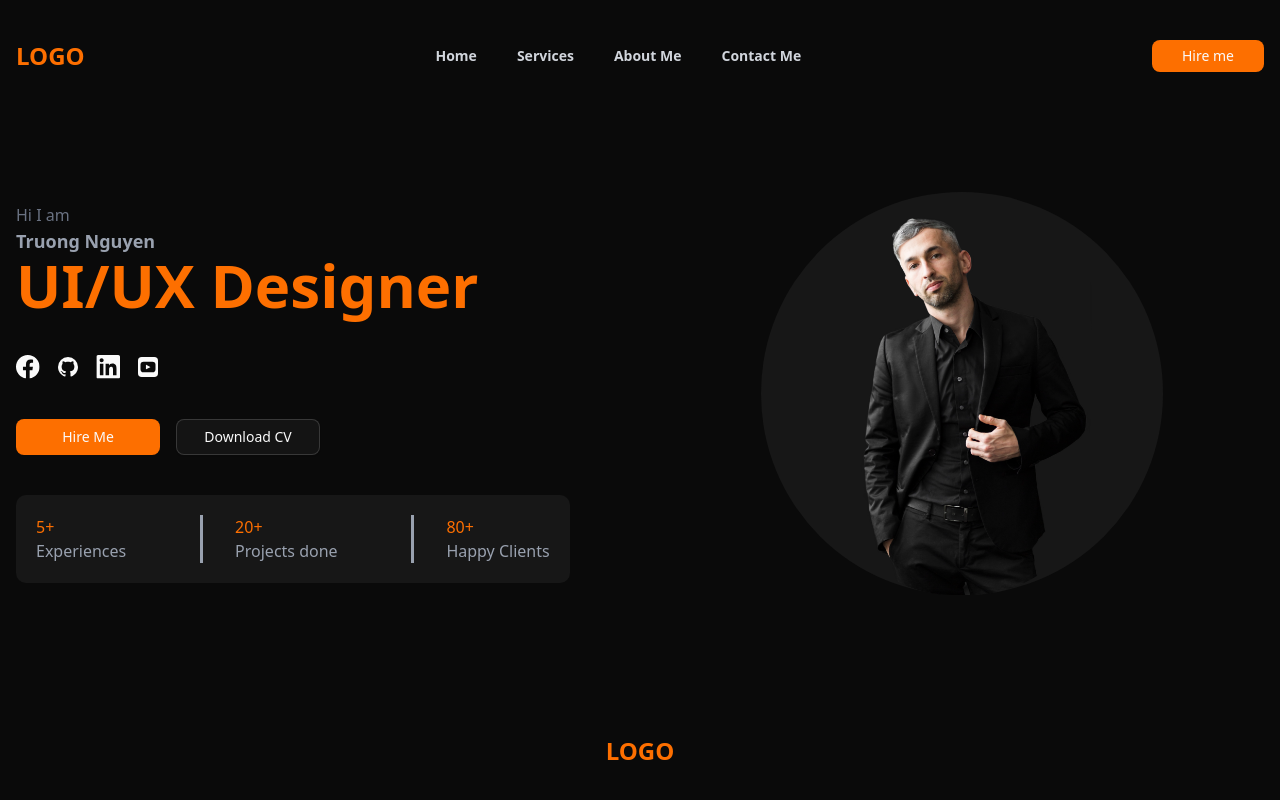
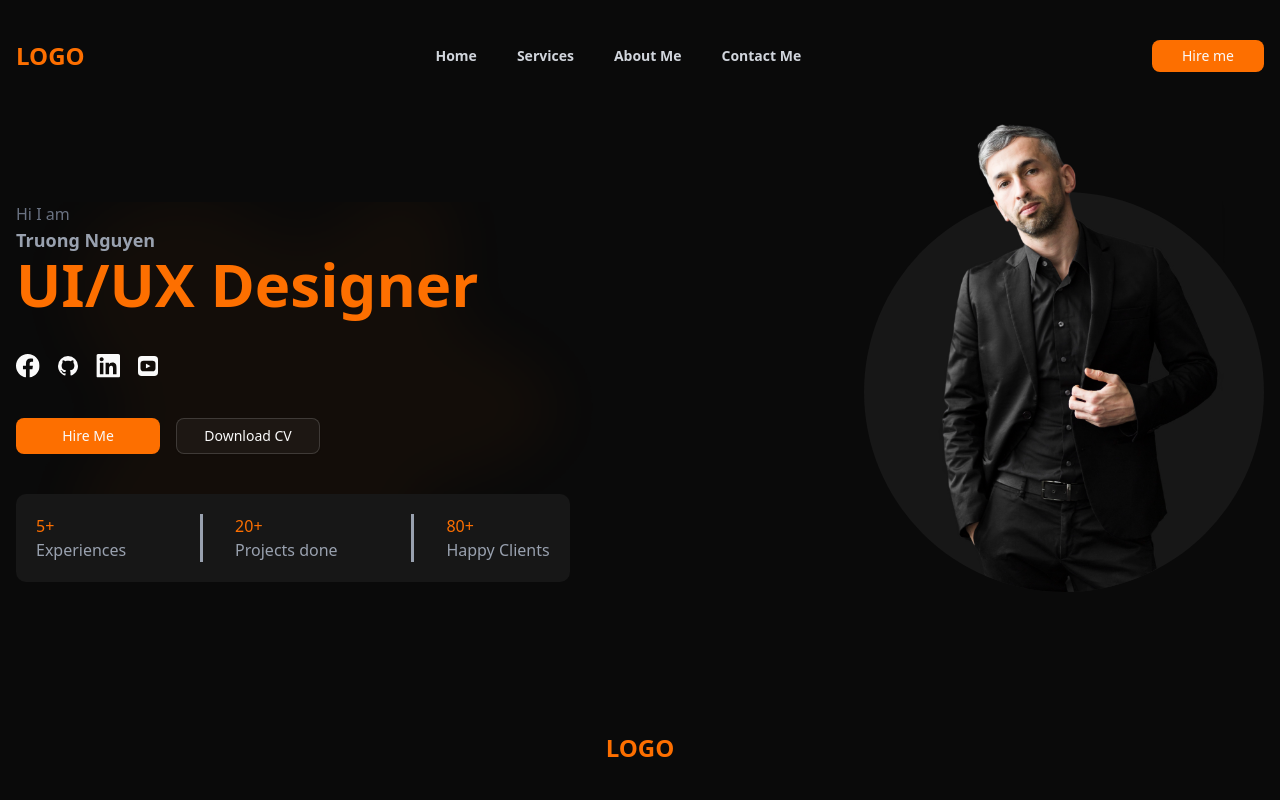
Before and after one commit to huutruong2304/portfolio-3, a Next.js app: page / in a window 1280 px wide. Shown: the top 800 px of the page. Built offline with nearby package versions, Linux system fonts and the light colour scheme.

Commit message:
feat: update style for avatar

```diff
--- a/app/page.tsx
+++ b/app/page.tsx
@@ -12,7 +12,7 @@ export default function Home() {
       {/* Home */}
       <div className="app-container">
         <TwoColSection>
-          <div className="">
+          <div className="bg-[url('/images/home-vector.png')] bg-cover bg-center">
             <p className="text-gray-500">Hi I am</p>
             <h2 className="text-lg font-semibold text-gray-400">Truong Nguyen</h2>
             <h1 className="text-6xl font-semibold text-primary">UI/UX Designer</h1>
@@ -45,14 +45,19 @@ export default function Home() {
               </div>
             </div>
           </div>
-          <div className="">
-            <div className="bg-card w-2/3 aspect-square mx-auto rounded-full relative">
-              <Image
-                src={'/images/avatar.png'}
-                fill
-                className="object-contain bottom-20"
-                alt="truong nguyen avatar"
-              />
+          <div className="flex justify-end">
+            <div className="relative w-[400px] aspect-square">
+              <div className="bg-card w-full aspect-square mx-auto rounded-full absolute bottom-0 right-0" />
+              <div className="w-full h-[125%] absolute bottom-0 rounded-full overflow-hidden right-0">
+                <div className="relative w-full h-full">
+                  <Image
+                    src={'/images/avatar.png'}
+                    fill
+                    className="object-contain"
+                    alt="truong nguyen avatar"
+                  />
+                </div>
+              </div>
             </div>
           </div>
         </TwoColSection>
```
Also changed, not shown: public/images/home-vector.png (added).
